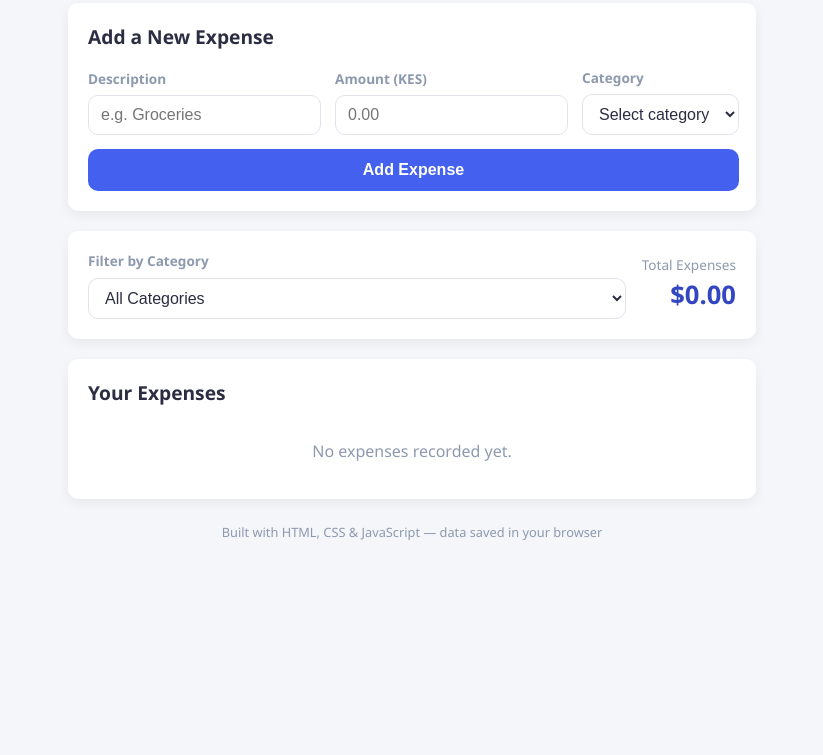
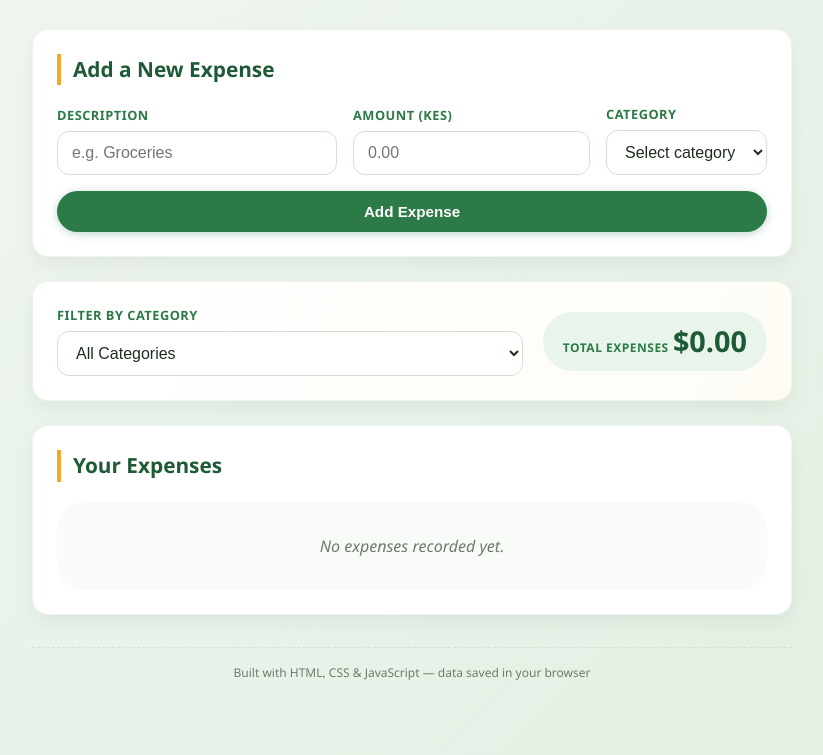
Before and after one commit to Kyle-00/Expense-tracker, a plain HTML site: page index.html in a window 1280 px wide. Shown: the part 121-876 px from the top of the page, without its empty margins (228-1051 px from the left). Before the commit the page ends 800 px from the top, so only its background shows below. Drawn offline with Linux system fonts and the light colour scheme.

Commit message:
Refactor styles in style.css for improved layout and design consistency

```diff
--- a/style.css
+++ b/style.css
@@ -1,75 +1,97 @@
 :root {
-  --color-bg: #f4f6f9;
+  --color-bg-gradient-start: #f0f7f0;
+  --color-bg-gradient-end: #e3efe3;
   --color-card: #ffffff;
-  --color-primary: #4361ee;
-  --color-primary-dark: #3245c2;
-  --color-danger: #e63946;
-  --color-text: #2b2d42;
-  --color-muted: #8d99ae;
-  --color-border: #e0e4ea;
-  --radius: 10px;
-  --shadow: 0 4px 12px rgba(0, 0, 0, 0.06);
+  --color-primary: #2c7a47;
+  --color-primary-dark: #1e5a36;
+  --color-primary-light: #e9f5ec;
+  --color-accent: #f5a623;
+  --color-accent-dark: #d48f1a;
+  --color-danger: #e63e3e;
+  --color-text: #1f2e1f;
+  --color-muted: #6b7c6b;
+  --color-border: #d4e0d4;
+  --radius: 16px;
+  --shadow: 0 8px 20px rgba(0, 0, 0, 0.05);
+  --shadow-hover: 0 12px 28px rgba(0, 0, 0, 0.08);
 }
 
 * {
   box-sizing: border-box;
+  margin: 0;
+  padding: 0;
 }
 
 body {
-  margin: 0;
-  font-family: "Segoe UI", Roboto, Helvetica, Arial, sans-serif;
-  background-color: var(--color-bg);
+  font-family: "Segoe UI", Roboto, "Helvetica Neue", sans-serif;
+  background: linear-gradient(135deg, var(--color-bg-gradient-start), var(--color-bg-gradient-end));
   color: var(--color-text);
   line-height: 1.5;
+  min-height: 100vh;
+  padding: 1px 0;
 }
 
 .app {
-  max-width: 720px;
-  margin: 0 auto;
-  padding: 24px 16px 60px;
+  max-width: 800px;
+  margin: 32px auto;
+  padding: 0 20px 40px;
 }
 
 .app__header {
   text-align: center;
-  margin-bottom: 24px;
+  margin-bottom: 32px;
 }
 
 .app__header h1 {
-  margin: 0;
-  font-size: 2rem;
-  color: var(--color-primary-dark);
+  font-size: 2.2rem;
+  background: linear-gradient(120deg, var(--color-primary), var(--color-accent));
+  background-clip: text;
+  -webkit-background-clip: text;
+  color: transparent;
+  margin-bottom: 8px;
+  letter-spacing: -0.5px;
 }
 
 .app__subtitle {
-  margin: 4px 0 0;
   color: var(--color-muted);
+  font-size: 1rem;
 }
 
 .card {
   background: var(--color-card);
   border-radius: var(--radius);
   box-shadow: var(--shadow);
-  padding: 20px;
-  margin-bottom: 20px;
+  padding: 24px;
+  margin-bottom: 24px;
+  transition: transform 0.2s, box-shadow 0.2s;
+  border: 1px solid rgba(44, 122, 71, 0.08);
+}
+
+.card:hover {
+  box-shadow: var(--shadow-hover);
 }
 
 .card h2 {
   margin-top: 0;
-  font-size: 1.2rem;
+  margin-bottom: 20px;
+  font-size: 1.3rem;
+  font-weight: 600;
+  color: var(--color-primary-dark);
+  border-left: 4px solid var(--color-accent);
+  padding-left: 12px;
 }
 
 .expense-form {
   display: grid;
   grid-template-columns: 1fr;
-  gap: 14px;
+  gap: 16px;
 }
 
-@media (min-width: 560px) {
+@media (min-width: 640px) {
   .expense-form {
     grid-template-columns: 2fr 1fr 1fr;
     align-items: end;
   }
-
   .expense-form .btn {
     grid-column: 1 / -1;
   }
@@ -78,22 +100,25 @@ body {
 .form-group {
   display: flex;
   flex-direction: column;
+  gap: 6px;
 }
 
 .form-group label {
-  font-size: 0.85rem;
+  font-size: 0.8rem;
   font-weight: 600;
-  margin-bottom: 6px;
-  color: var(--color-muted);
+  text-transform: uppercase;
+  letter-spacing: 0.5px;
+  color: var(--color-primary);
 }
 
 .form-group input,
 .form-group select {
-  padding: 10px 12px;
+  padding: 12px 14px;
   border: 1px solid var(--color-border);
-  border-radius: var(--radius);
+  border-radius: 12px;
   font-size: 1rem;
   background-color: #fff;
+  transition: all 0.2s;
   color: var(--color-text);
 }
 
@@ -101,43 +126,52 @@ body {
 .form-group select:focus {
   outline: none;
   border-color: var(--color-primary);
-  box-shadow: 0 0 0 3px rgba(67, 97, 238, 0.15);
+  box-shadow: 0 0 0 3px rgba(44, 122, 71, 0.2);
 }
 
 .btn {
   cursor: pointer;
   border: none;
-  border-radius: var(--radius);
-  padding: 12px 18px;
-  font-size: 1rem;
+  border-radius: 40px;
+  padding: 12px 20px;
+  font-size: 0.95rem;
   font-weight: 600;
-  transition: background-color 0.15s ease, transform 0.05s ease;
+  transition: all 0.2s ease;
+  display: inline-flex;
+  align-items: center;
+  justify-content: center;
+  gap: 8px;
 }
 
 .btn:active {
-  transform: scale(0.98);
+  transform: scale(0.97);
 }
 
 .btn--primary {
   background-color: var(--color-primary);
-  color: #fff;
+  color: white;
+  box-shadow: 0 2px 8px rgba(44, 122, 71, 0.3);
 }
 
 .btn--primary:hover {
   background-color: var(--color-primary-dark);
+  transform: translateY(-1px);
+  box-shadow: 0 6px 14px rgba(44, 122, 71, 0.25);
 }
 
 .btn--danger {
   background-color: transparent;
   color: var(--color-danger);
   border: 1px solid var(--color-danger);
-  padding: 6px 12px;
-  font-size: 0.85rem;
+  padding: 6px 14px;
+  font-size: 0.8rem;
+  border-radius: 40px;
 }
 
 .btn--danger:hover {
   background-color: var(--color-danger);
-  color: #fff;
+  color: white;
+  border-color: transparent;
 }
 
 .card--summary {
@@ -145,29 +179,35 @@ body {
   flex-wrap: wrap;
   align-items: center;
   justify-content: space-between;
-  gap: 16px;
+  gap: 20px;
+  background: linear-gradient(105deg, #ffffff 0%, #fefcf5 100%);
 }
 
 .card--summary .form-group {
-  flex: 1;
+  flex: 2;
   min-width: 180px;
 }
 
 .total-display {
-  display: flex;
-  flex-direction: column;
-  align-items: flex-end;
+  text-align: right;
+  background: var(--color-primary-light);
+  padding: 12px 20px;
+  border-radius: 40px;
 }
 
 .total-display__label {
-  font-size: 0.85rem;
-  color: var(--color-muted);
+  font-size: 0.75rem;
+  text-transform: uppercase;
+  font-weight: 600;
+  color: var(--color-primary);
+  letter-spacing: 0.5px;
 }
 
 .total-display__amount {
-  font-size: 1.6rem;
-  font-weight: 700;
+  font-size: 1.8rem;
+  font-weight: 800;
   color: var(--color-primary-dark);
+  line-height: 1.2;
 }
 
 .expense-list {
@@ -181,7 +221,7 @@ body {
   align-items: center;
   justify-content: space-between;
   gap: 12px;
-  padding: 12px 0;
+  padding: 16px 0;
   border-bottom: 1px solid var(--color-border);
 }
 
@@ -192,49 +232,60 @@ body {
 .expense-item__details {
   display: flex;
   flex-direction: column;
+  gap: 4px;
 }
 
 .expense-item__description {
-  font-weight: 600;
+  font-weight: 700;
+  font-size: 1rem;
 }
 
 .expense-item__meta {
-  font-size: 0.8rem;
+  font-size: 0.75rem;
   color: var(--color-muted);
+  display: flex;
+  align-items: center;
+  gap: 6px;
+  flex-wrap: wrap;
 }
 
 .expense-item__category {
   display: inline-block;
-  padding: 2px 8px;
-  border-radius: 999px;
-  background-color: #eef1ff;
+  padding: 2px 10px;
+  border-radius: 30px;
+  background-color: var(--color-primary-light);
   color: var(--color-primary-dark);
-  font-size: 0.75rem;
-  font-weight: 600;
-  margin-right: 6px;
+  font-size: 0.7rem;
+  font-weight: 700;
 }
 
 .expense-item__right {
   display: flex;
   align-items: center;
-  gap: 12px;
+  gap: 16px;
 }
 
 .expense-item__amount {
-  font-weight: 700;
+  font-weight: 800;
+  font-size: 1.1rem;
+  color: var(--color-text);
   white-space: nowrap;
 }
 
 .empty-message {
+  text-align: center;
+  padding: 32px 16px;
   color: var(--color-muted);
-  text-align: center;
-  padding: 16px 0;
-  margin: 0;
+  background: #f9fbf9;
+  border-radius: 28px;
+  font-style: italic;
 }
 
 .app__footer {
   text-align: center;
   color: var(--color-muted);
-  font-size: 0.8rem;
-  margin-top: 24px;
+  font-size: 0.75rem;
+  margin-top: 32px;
+  padding-top: 16px;
+  border-top: 1px dashed var(--color-border);
 }
```
